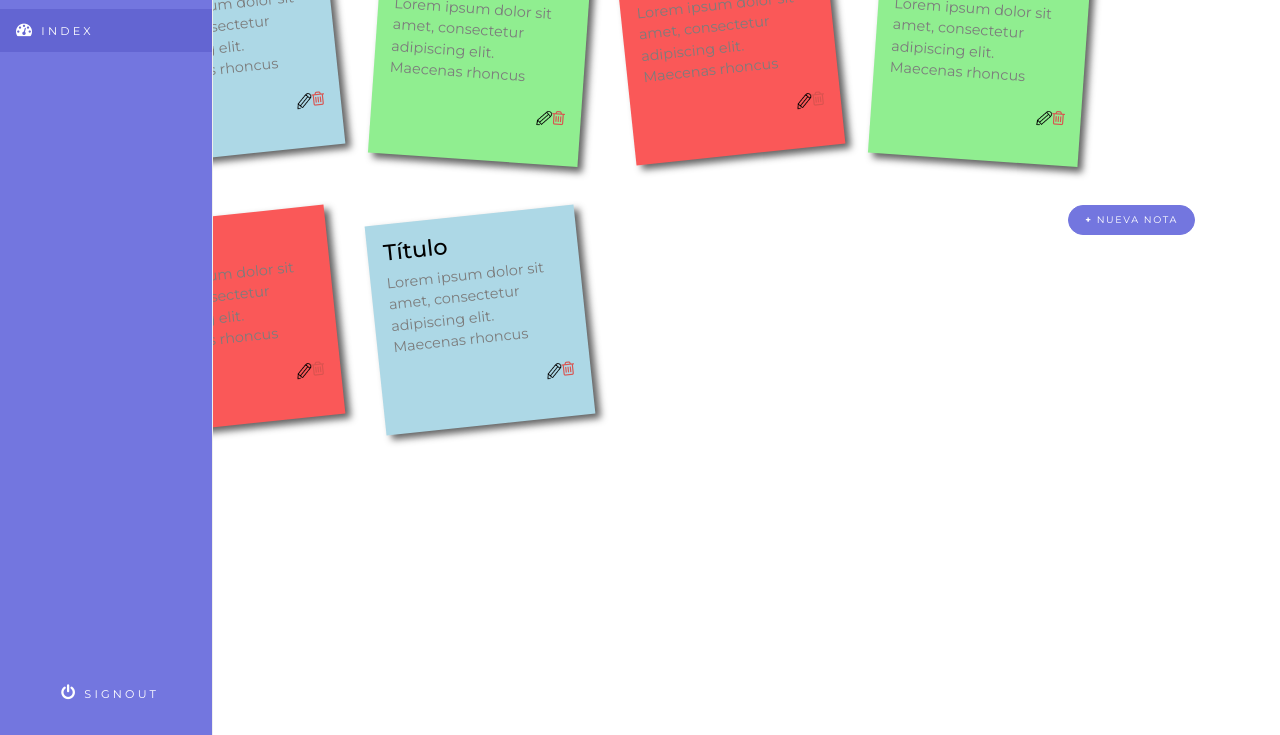
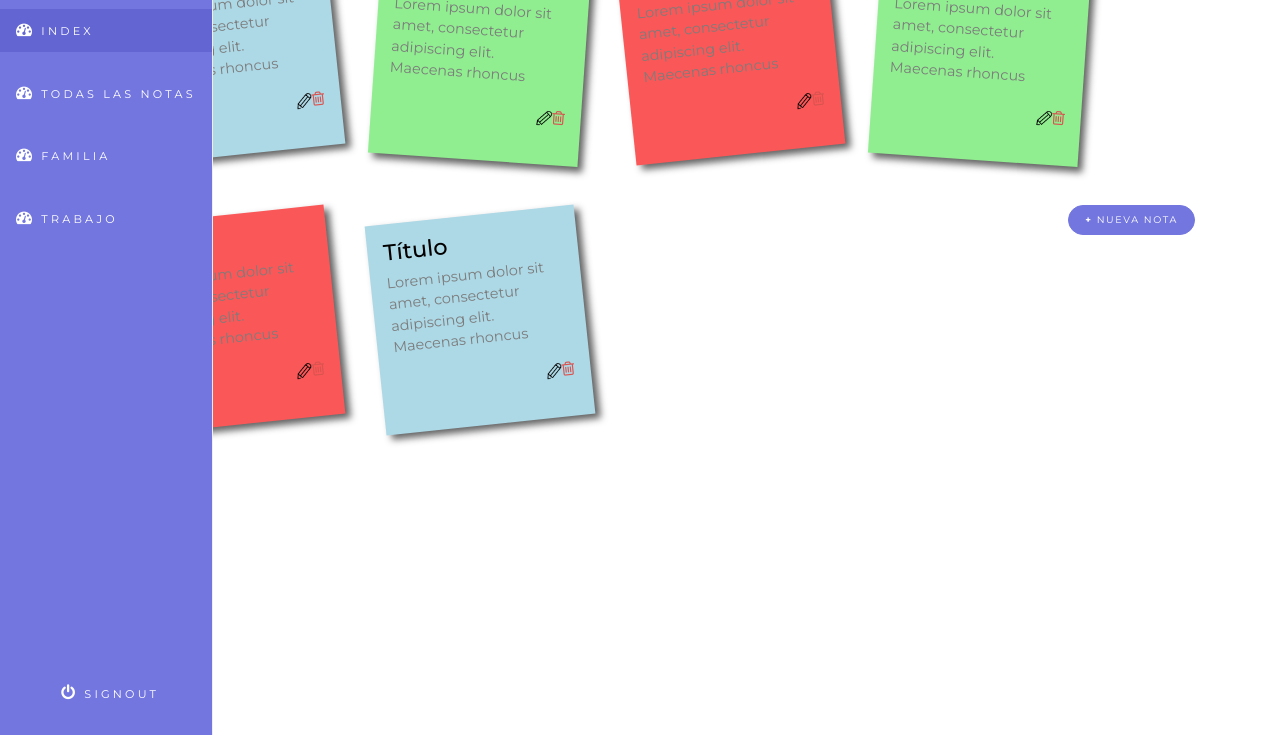
Before and after one commit to javilaca/damkeep, a plain HTML site: page bootstrap-4-dashboard/index.html in a window 1280 px wide. Shown: the part 65-800 px from the top of the page. Drawn offline with Linux system fonts and the light colour scheme; a script that the page names is missing.

Commit message:
Navegación app

```diff
--- a/bootstrap-4-dashboard/index.html
+++ b/bootstrap-4-dashboard/index.html
@@ -109,6 +109,15 @@ ul.notes li div {
 
 				<ul class="nav nav-pills flex-column sidebar-nav">
 					<li class="nav-item"><a class="nav-link active" href="index.html"><em class="fa fa-dashboard"></em> Index <span class="sr-only">(current)</span></a></li>
+				</ul>
+				<ul class="nav nav-pills flex-column sidebar-nav">
+					<li class="nav-item"><a class="nav-link " href="index.html"><em class="fa fa-dashboard"></em> Todas las notas <span class="sr-only"></span></a></li>
+				</ul>
+				<ul class="nav nav-pills flex-column sidebar-nav">
+					<li class="nav-item"><a class="nav-link " href="index.html"><em class="fa fa-dashboard"></em> Familia <span class="sr-only"></span></a></li>
+				</ul>
+				<ul class="nav nav-pills flex-column sidebar-nav">
+					<li class="nav-item"><a class="nav-link" href="index.html"><em class="fa fa-dashboard"></em> Trabajo <span class="sr-only"></span></a></li>
 				</ul>
 
 				<a href="#" class="logout-button"><em class="fa fa-power-off"></em> Signout</a></nav>
```
